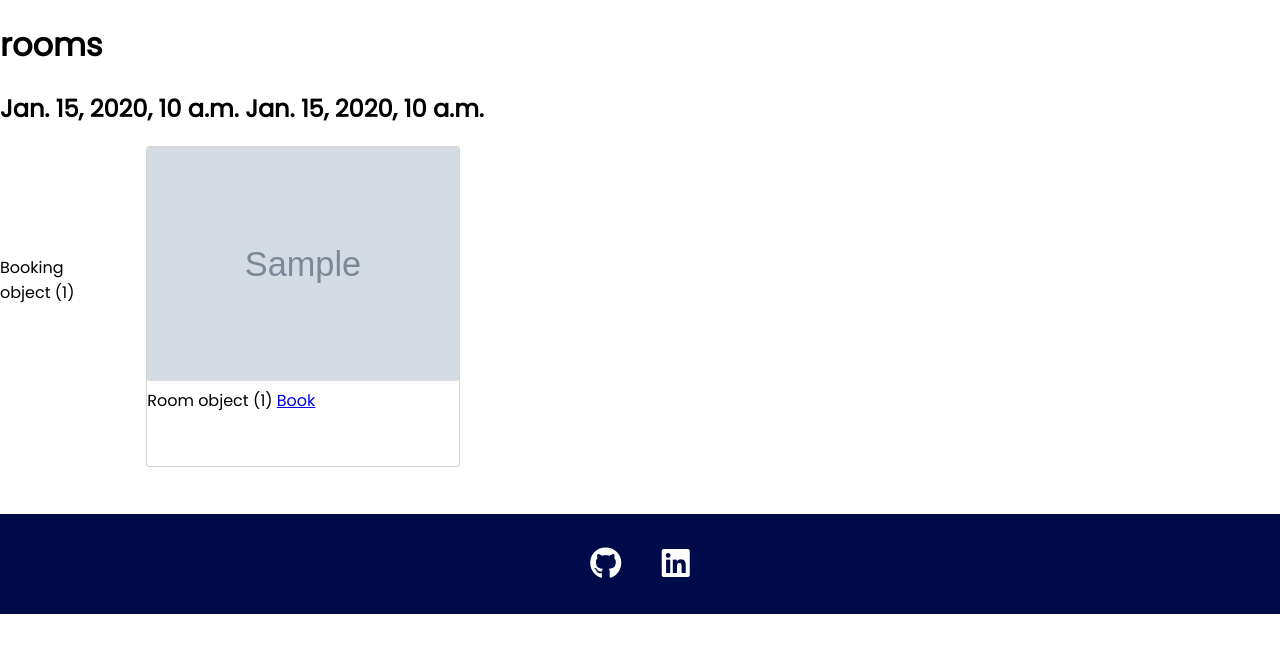
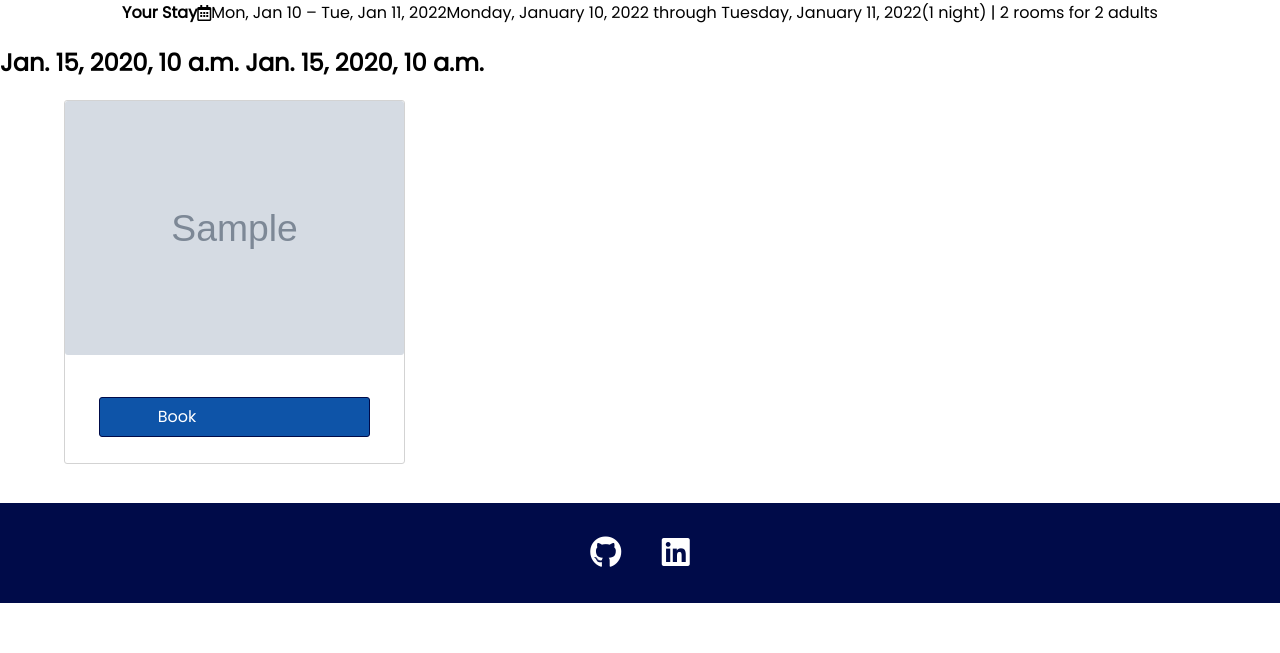
Before and after one commit to idosarue/Hotel_proj, a Django app: template hotel/users/templates/users/rooms.html in a window 1280 px wide. Shown: the part 90-743 px from the top of the page. Run offline with Django 4.2, Linux system fonts and the light colour scheme; tables that the repository leaves empty hold one stand-in row (values such as "Sample post"); the template is opened without the code that fills it: values that come from a table or form of the project are taken from there, most other values are stand-ins (such as "Sample title", 1, 10 or a date in 2020); grey boxes marked "Sample" are stand-in pictures; some libraries are stand-ins or nearby versions.

Commit message:
added room display logic and started styling rooms display

```diff
--- a/hotel/static/css/global.css
+++ b/hotel/static/css/global.css
@@ -26,11 +26,11 @@
 
 
 /* Utility classes */
-.flex {
+.flex, .btn {
     display: flex;
 }
 
-.flex-center {
+.flex-center, .btn {
     justify-content: center;
     align-items: center;
 }
@@ -112,6 +112,19 @@
     width: 100%;
 }
 
+.guests, .btn {
+    height: 40px;
+    width: 100%;
+    border: var(--button-border);
+    border-radius: 3px;
+    cursor: pointer;
+    font-family: inherit;
+}
+
+.card-bottom {
+    height: 30%;
+    padding: 0 10%;
+}
 
 /* End of utility */
 
--- a/hotel/static/css/rooms.css
+++ b/hotel/static/css/rooms.css
@@ -28,3 +28,11 @@
     height: 200px;
     background-color: blue;
 }
+
+a {
+    text-decoration: none;
+}
+
+.stay {
+    font-weight: bold;
+}
--- a/hotel/users/models.py
+++ b/hotel/users/models.py
@@ -55,6 +55,7 @@
         return True
 
 
+
 # check out = 2021-12-22, start = 2021-12-21
 # check in = 2021-12-11, end = 2021-12-10
 
--- a/hotel/users/templates/users/rooms.html
+++ b/hotel/users/templates/users/rooms.html
@@ -15,8 +15,12 @@
 {% block content %}
 
 
+<div class="booking-date flex flex-center">
+    <span class="stay">Your Stay </span>
+    <i class="far fa-calendar-alt"></i>
+    Mon, Jan 10 – Tue, Jan 11, 2022Monday, January 10, 2022 through Tuesday, January 11, 2022(1 night) | 2 rooms for 2 adults
+</div>
 
-<h1>rooms</h1>
 <h2>{{check_in_date}} {{check_out_date}}</h2>
 
 {% if messages %}
@@ -27,13 +31,13 @@
 </ul>
 {% endif %}
 <div id="room-container" class="flex flex-center">
-    {{booking}}
     <div class="grid-row" data-row-count="{{rooms|length}}">
-            {% for room in booking.rooms.all %}
+            {% for room in rooms %}
             <div class="card room-card">
                 <img class="room-image" src="{% static 'images/' %}{{room.room_type.image}}" alt="room">
-                {{room}}
-                <a href="{% url 'next_room' room.id booking.id last_booking length %}">Book {{room.room_price}}</a>
+                <div class="card-bottom flex flex-center">
+                    <a class="btn btn-primary space-around" href="{% url 'next_room' room.id booking.id last_booking length %}"><span>Book</span> <span>{{room.room_price}}</span></a>
+                </div>
             </div>
             {% endfor %}
     </div>
```
Also changed, not shown: hotel/seed.py (+60 -9 lines), hotel/static/css/home.css (+0 -11 lines), hotel/users/search_validation.py (+32 -14 lines), hotel/users/views.py (+10 -8 lines).
